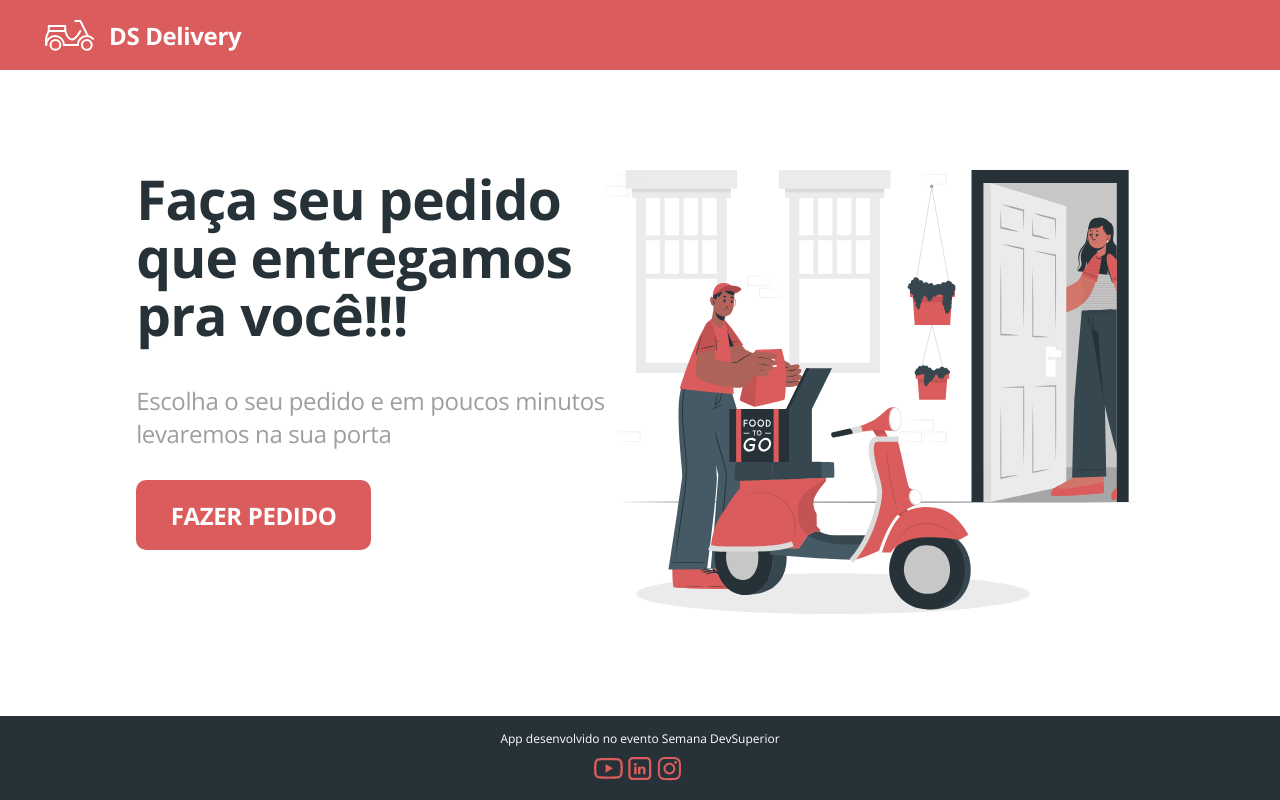
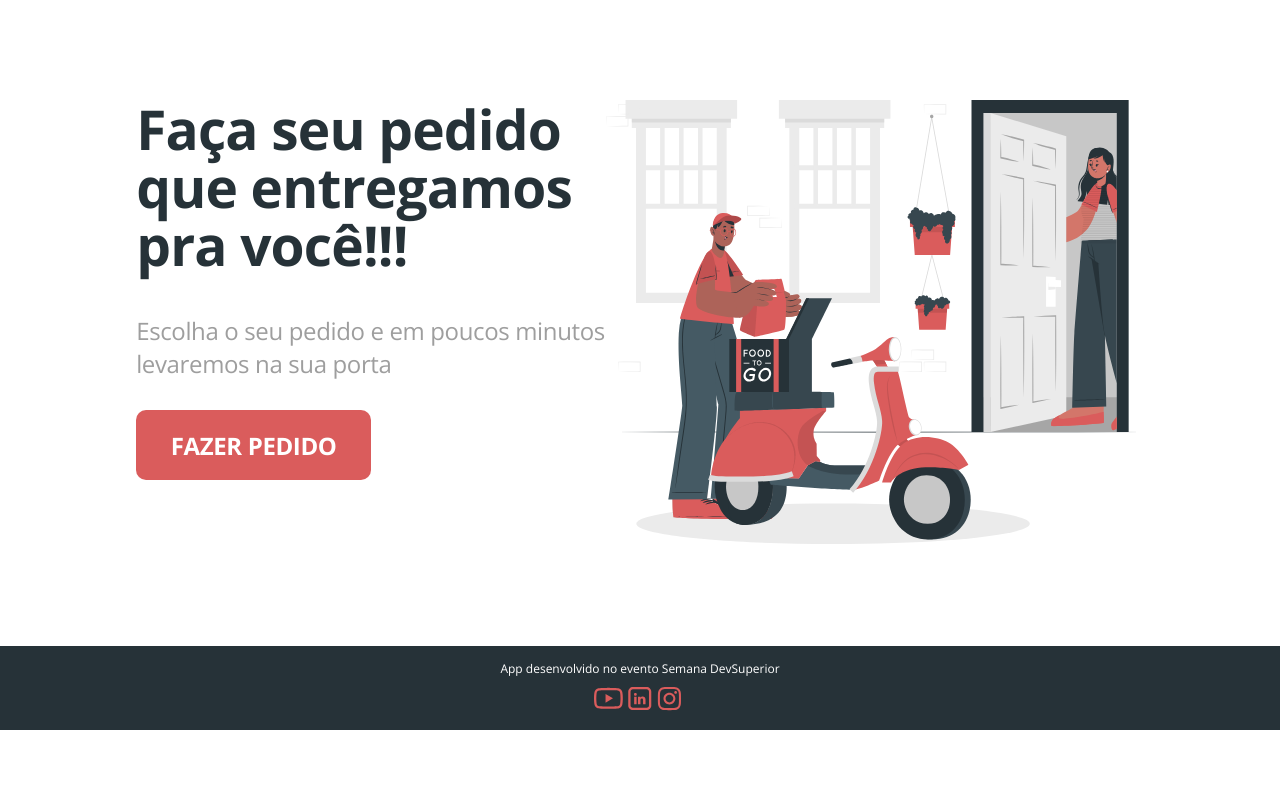
Before and after one commit to carlosgithubrepository/dsdeliver-sds2, a React (Create React App) app in the folder front-web/: page / in a window 1280 px wide. Built offline with nearby package versions, Linux system fonts and the light colour scheme; no server answers.

Commit message:
Delete import Navbar

```diff
--- a/front-web/src/Routes.tsx
+++ b/front-web/src/Routes.tsx
@@ -1,12 +1,10 @@
 import { BrowserRouter, Switch, Route } from "react-router-dom";
 import Home from "./Home";
-import NavBar from "./Navbar";
 import Orders from "./Orders";
 
 function Routes(){
     return(
         <BrowserRouter>
-        <NavBar/>
         <Switch>
             <Route path="/orders">
                 <Orders/>
```
